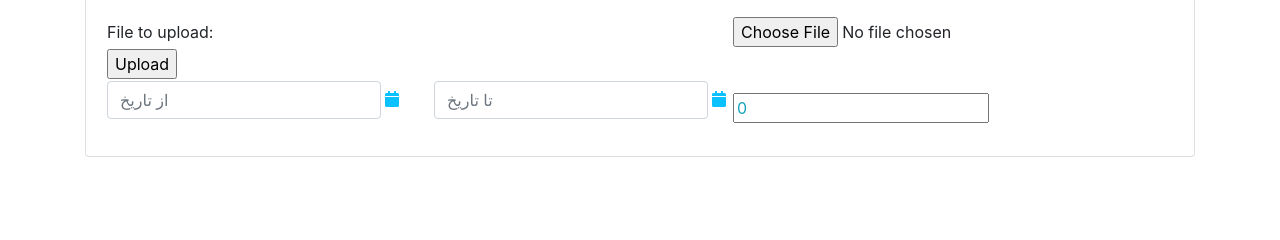
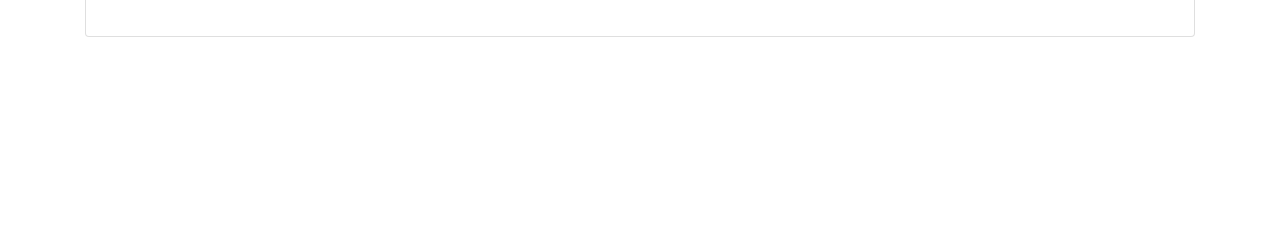
Before and after one commit to efranklin94/Job-Crons, a Spring Boot app: page / in a window 1280 px wide. Shown: the part 110-350 px from the top of the page. Run offline with Spring Boot 4, Linux system fonts and the light colour scheme; data that the repository does not hold is empty; some libraries are stand-ins or nearby versions.

Commit message:
fixing thymeleaf errors

```diff
--- a/src/main/java/com/fanap/schedulerportal/portal/controller/InstallPackageController.java
+++ b/src/main/java/com/fanap/schedulerportal/portal/controller/InstallPackageController.java
@@ -36,11 +36,6 @@ public class InstallPackageController {
 
         installPackageService.mapPackageManifestJSONToObject(trigger);
         pluginModuleService.mapPluginsJSONToObject();
-//        cronJobSch();
-
-        System.out.println(trigger.getStartTime());
-        System.out.println(trigger.getEndTime());
-        System.out.println(trigger.getRepeatHour());
 
         return "redirect:/";
     }
--- a/src/main/resources/templates/installPackages/home.html
+++ b/src/main/resources/templates/installPackages/home.html
@@ -2,7 +2,7 @@
 <html lang="en" xmlns:th="http://www.thymeleaf.org">
 <head>
     <meta charset="UTF-8">
-    <title>Upload Install Package</title>
+    <title>Install Packages List</title>
     <meta name="viewport" content="width=device-width, initial-scale=1">
     <link rel="stylesheet" type="text/css" href="https://cdnjs.cloudflare.com/ajax/libs/twitter-bootstrap/4.0.0/css/bootstrap.css">
     <link rel="stylesheet" type="text/css" href="https://cdnjs.cloudflare.com/ajax/libs/font-awesome/4.7.0/css/font-awesome.min.css">
@@ -61,44 +61,44 @@
                     </div>
                 </div>
             </div>
-            <form method="POST" enctype="multipart/form-data" th:action="@{/addInstallPackage}" th:object="${trigger}">
-                <table>
-                    <tr><td>File to upload:</td><td><input type="file" name="file" /></td></tr>
-                    <tr><td><input type="submit" value="Upload" /></td></tr>
-                    <tr>
-                        <td>
-                            <div class="form-group">
-                                <div class="form-group row">
-                                    <div class="input-group col-md-6">
-                                        <input type="text" class="form-control pickDate" id="fromDate1" placeholder="از تاریخ" th:field="*{startTime}" />
-                                        <div class="input-group-append">
-                                            <i class="fa fa-calendar pickDate" aria-hidden="true" style="padding: 5px; margin-top: 5px; color: #0bc1ff"></i>
-                                        </div>
-                                    </div>
+<!--            <form method="POST" enctype="multipart/form-data" th:action="@{/addInstallPackage}" th:object="${trigger}">-->
+<!--                <table>-->
+<!--                    <tr><td>File to upload:</td><td><input type="file" name="file" /></td></tr>-->
+<!--                    <tr><td><input type="submit" value="Upload" /></td></tr>-->
+<!--                    <tr>-->
+<!--                        <td>-->
+<!--                            <div class="form-group">-->
+<!--                                <div class="form-group row">-->
+<!--                                    <div class="input-group col-md-6">-->
+<!--                                        <input type="text" class="form-control pickDate" id="fromDate1" placeholder="از تاریخ" th:field="*{startTime}" />-->
+<!--                                        <div class="input-group-append">-->
+<!--                                            <i class="fa fa-calendar pickDate" aria-hidden="true" style="padding: 5px; margin-top: 5px; color: #0bc1ff"></i>-->
+<!--                                        </div>-->
+<!--                                    </div>-->
 
-                                    <div class="input-group col-md-6">
-                                        <input type="text" class="form-control pickDate" id="toDate1" placeholder="تا تاریخ" th:field="*{endTime}" />
-                                        <div class="input-group-append" >
-                                            <i class="fa fa-calendar pickDate" aria-hidden="true" style="padding: 5px; margin-top: 5px; color: #0bc1ff"></i>
-                                        </div>
-                                    </div>
-                                </div>
-                            </div>
-                        </td>
-                        <!--                            <td>-->
-                        <!--                                <div class="input-group col-md-6">-->
-                        <!--                                    <input type="text" th:value="${endTime}" class="form-control pickDate" id="toDate1" placeholder="تا تاریخ" />-->
-                        <!--                                    <div class="input-group-append" >-->
-                        <!--                                        <i class="fa fa-calendar pickDate" aria-hidden="true" style="padding: 5px; margin-top: 5px; color: #0bc1ff"></i>-->
-                        <!--                                    </div>-->
-                        <!--                                </div>-->
-                        <!--                            </td>-->
-                        <td>
-                            <input type="text" th:field="*{repeatHour}" class="text-info" placeholder="تکرار" />
-                        </td>
-                    </tr>
-                </table>
-            </form>
+<!--                                    <div class="input-group col-md-6">-->
+<!--                                        <input type="text" class="form-control pickDate" id="toDate1" placeholder="تا تاریخ" th:field="*{endTime}" />-->
+<!--                                        <div class="input-group-append" >-->
+<!--                                            <i class="fa fa-calendar pickDate" aria-hidden="true" style="padding: 5px; margin-top: 5px; color: #0bc1ff"></i>-->
+<!--                                        </div>-->
+<!--                                    </div>-->
+<!--                                </div>-->
+<!--                            </div>-->
+<!--                        </td>-->
+<!--                        &lt;!&ndash;                            <td>&ndash;&gt;-->
+<!--                        &lt;!&ndash;                                <div class="input-group col-md-6">&ndash;&gt;-->
+<!--                        &lt;!&ndash;                                    <input type="text" th:value="${endTime}" class="form-control pickDate" id="toDate1" placeholder="تا تاریخ" />&ndash;&gt;-->
+<!--                        &lt;!&ndash;                                    <div class="input-group-append" >&ndash;&gt;-->
+<!--                        &lt;!&ndash;                                        <i class="fa fa-calendar pickDate" aria-hidden="true" style="padding: 5px; margin-top: 5px; color: #0bc1ff"></i>&ndash;&gt;-->
+<!--                        &lt;!&ndash;                                    </div>&ndash;&gt;-->
+<!--                        &lt;!&ndash;                                </div>&ndash;&gt;-->
+<!--                        &lt;!&ndash;                            </td>&ndash;&gt;-->
+<!--                        <td>-->
+<!--                            <input type="text" th:field="*{repeatHour}" class="text-info" placeholder="تکرار" />-->
+<!--                        </td>-->
+<!--                    </tr>-->
+<!--                </table>-->
+<!--            </form>-->
         </div>
     </div>
 </div>
```
Also changed, not shown: src/main/resources/templates/installPackages/add-installPackage.html (+14 -1 lines).
